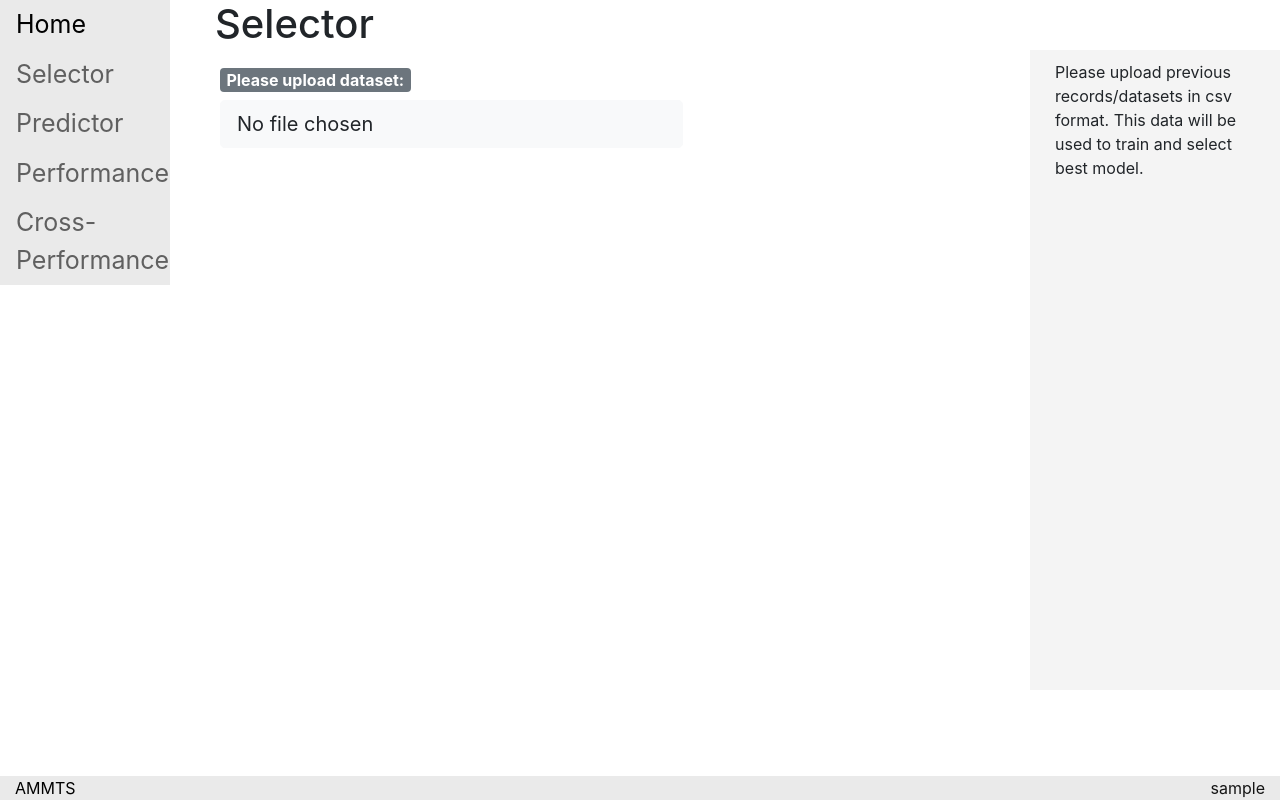
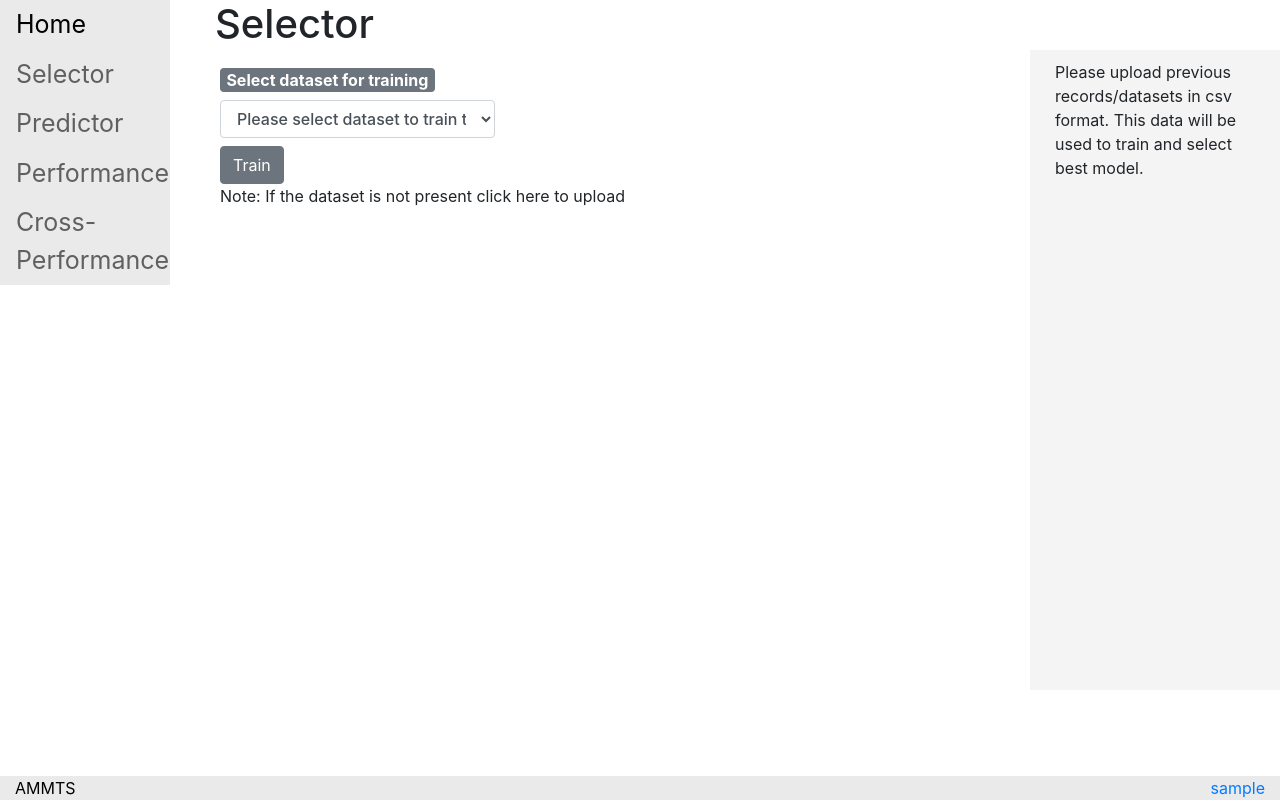
Before and after one commit to yashodhanketkar/mpr, a Flask app: page /selector/ in a window 1280 px wide. Run offline with Flask 2, Linux system fonts and the light colour scheme; the visitor is signed in with stand-in values (Sample User, id 1); parts of the project's set-up code (start-up, migrations or seed data) failed here and were passed over; some libraries are stand-ins or nearby versions.

Commit message:
v1.5.1 -- Updated for local network deployability.

```diff
--- a/app/blueprints/predictor.py
+++ b/app/blueprints/predictor.py
@@ -44,7 +44,7 @@ def upload_test_file():
     uploaded_file = request.files["file"]
     destination = os.path.join(current_app.config["TEST_FOLDER"], secure_filename(uploaded_file.filename))
     uploaded_file.save(destination)
-    return redirect(url_for("predictor"))
+    return redirect(url_for("predictor.predictor"))
 
 
 @bp.route("/display", methods=("GET", "POST"))
@@ -53,10 +53,11 @@ def predictor_display():
     """This page displays the results of the preedictions
 
     Returns:
+        predictor.html (html template): If incorrect data is provided
         prediction.html (html template): Displays predictions results
     """
     if request.form["data"] == "empty" or request.form["model"] == "empty":
-        return redirect(url_for("predictor"))
+        return redirect(url_for("predictor.predictor"))
     data = request.form["data"]
     model = request.form["model"]
     data_url = os.path.join(current_app.config["TEST_FOLDER"], data)
--- a/app/blueprints/selector.py
+++ b/app/blueprints/selector.py
@@ -4,8 +4,10 @@ Provies the selector menu and resutls to the web application.
 """
 import os
 
-from flask import Blueprint, current_app, render_template, request
+from flask import Blueprint, current_app, redirect, render_template, request, url_for
 from werkzeug.utils import secure_filename
+
+from ..helper import get_stored_data
 
 from .. import api
 from .auth import login_required
@@ -22,10 +24,27 @@ def selector():
         selector.html (html_template): Provides selection page with
                                        file_input field
     """
-    return render_template("selector/selector.html")
+    data_list = get_stored_data("data")
+    return render_template("selector/selector.html", data_list=data_list)
 
 
-@bp.route("/display")
+@bp.route("/upload", methods=("GET", "POST"))
+@login_required
+def upload():
+    """This function provides the user ability to upload dataset for
+    training.
+
+    Returns:
+        selector.html (html template): Redirects to the selector
+                                        page.
+    """
+    uploaded_file = request.files["file"]
+    destination = os.path.join(current_app.config["UPLOAD_FOLDER"], secure_filename(uploaded_file.filename))
+    uploaded_file.save(destination)
+    return redirect(url_for("selector.selector"))
+
+
+@bp.route("/display", methods=("GET", "POST"))
 @login_required
 def selector_display():
     """Displays the selected model to user in label field.
@@ -33,8 +52,10 @@ def selector_display():
     Returns:
         selector_selected (html_template): Provides label field.
     """
-    uploaded_file = request.files["file"]
-    destination = os.path.join(current_app.config["UPLOAD_FOLDER"], secure_filename(uploaded_file.filename))
-    uploaded_file.save(destination)
-    selected_model = api.train_model(destination)
-    return render_template("selector_selected.html", message=selected_model)
+    if request.form["data"] == "empty":
+        return redirect(url_for("selector.selector"))
+    data = request.form["data"]
+    data_url = os.path.join(current_app.config["UPLOAD_FOLDER"], data)
+    selected_model = api.train_model(data_url)
+    message = f"{selected_model[0]} is most suited model for {selected_model[1]} dataset."
+    return render_template("selector/selector_selected.html", message=message)
--- a/app/lib/selection.py
+++ b/app/lib/selection.py
@@ -76,7 +76,7 @@ def get_model(data_path=None, weights=None):
         weights (dict): Weights provided by user
 
     Returns:
-        return_string (str): Returns name of model with format for ui
+        selected_model_name, file_name (str)
     """
     if data_path is None:
         raise ValueError
@@ -86,8 +86,7 @@ def get_model(data_path=None, weights=None):
     prediction_list, y_test = run_model(data_path, model_path, file_name)
     selected_model_name = get_selected_model(file_name, prediction_list, y_test, weights)
     save_model(selected_model_name, model_path, file_name)
-    return_string = f"{selected_model_name} model is selected for {file_name}" "database and stored for predictions"
-    return return_string
+    return selected_model_name, file_name
 
 
 if __name__ == "__main__":
--- a/app/static/css/selector.css
+++ b/app/static/css/selector.css
@@ -1,17 +1,26 @@
+.form-control {
+  font-size: medium;
+  font-weight: 500;
+}
+
+#dataset-label, #train-button {
+  margin-top: 8px;
+  font-size: medium;
+}
+
+#upload {
+  display: none;
+}
+
 #file-input {
   padding: 0px;
 }
 
-#file-input input::file-selector-button {
-  display: none;
+#training-dataset-selector {
+  width: 50%;
 }
 
 #selected-model {
-  margin: 5px 0px 5px 5px;
-  font-size: medium;
+  margin-top: 8px;
+  font-size: x-large;
 }
-
-#dataset-label {
-  margin-top: 8px;
-  font-size: medium;
-}
--- a/app/templates/auth/login.html
+++ b/app/templates/auth/login.html
@@ -6,7 +6,7 @@
 {% endblock %}
 {% block content %}
   <div class="container-fluid" id="form-login">
-    <form class="container" id="login-form" action="http://localhost:5000/auth/login" method="post">
+    <form class="container" id="login-form" action="login" method="post">
       <div class="row" id="name-box">
         <label>ATTPS</label>
       </div>
--- a/app/templates/auth/unauth.html
+++ b/app/templates/auth/unauth.html
@@ -6,9 +6,9 @@
 {% endblock %}
 {% block content %}
   <div class="container-fluid" id="form-login">
-    <form class="container" id="login-form" action="http://localhost:5000/unauth/login" method="post">
+    <form class="container" id="login-form" action="unauth/login" method="post">
       <div class="row" id="name-box">
-        <label>Please <a href="http://localhost:5000/auth/login">login</a> to continue</label>
+        <label>Please <a href="login">login</a> to continue</label>
       </div>
     </form>
   </div>
--- a/app/templates/layout.html
+++ b/app/templates/layout.html
@@ -29,11 +29,11 @@
   </head>
   <body>
   <div class="sidenav">
-    <a href="http://localhost:5000/">Home</a>
-    <a href="http://localhost:5000/selector">Selector</a>
-    <a href="http://localhost:5000/predictor">Predictor</a>
-    <a href="http://localhost:5000/performance">Performance</a>
-    <a href="http://localhost:5000/cross_performance">Cross-Performance</a>
+    <a href="/">Home</a>
+    <a href="/selector/">Selector</a>
+    <a href="/predictor/">Predictor</a>
+    <a href="/performance/">Performance</a>
+    <a href="/cross_performance/">Cross-Performance</a>
   </div>
   <div class="container-xl" id="content">
     {% block content %}
@@ -48,12 +48,13 @@
   <div class="container-fluid" id="footer">
     {% block footer %}
     <div class="container-fluid" id="right">
-      <div class="container" id="username-display">{{ session.username if session.username else "Guest" }}</div>
+      <!-- <div class="container" id="username-display">{{ session.username if session.username else "Guest" }}</div> -->
+      <a href="auth/logout">{{ session.username if session.username else "Guest" }}</a>
       <div class="container" id="username-logout">
         {% if session.username %}
-          <a href="http://localhost:5000/auth/logout">(Logout)</a>
+          <a href="auth/logout">(Logout)</a>
         {% else %}
-          <a href="http://localhost:5000/auth/login">(Login)</a>
+          <a href="auth/login">(Login)</a>
         {% endif %}
       </div>
     </div>
--- a/app/templates/performance/cross_performance.html
+++ b/app/templates/performance/cross_performance.html
@@ -10,7 +10,7 @@
     <h1>Cross Performance</h1>
   </div>
   <div class="container-fluid" id="main-content">
-    <form action="http://localhost:5000/cross_performance/display" method="post">
+    <form action="display" method="post">
       <label class="badge badge-secondary" id="model-label">Please select model: </label> <br>
       <select name="model" class="form-control" id="cross-performance-select-model">
         <option value="empty" selected hidden>Choose here</option>
--- a/app/templates/performance/performance.html
+++ b/app/templates/performance/performance.html
@@ -9,7 +9,7 @@
     <h1>Performance</h1>
   </div>
   <div class="container-fluid" id="main-content">
-    <form action="http://localhost:5000/performance/display" method="post">
+    <form action="display" method="post">
       <label class="badge badge-secondary" id="model-label">Please select model: </label><br>
       <select name="name" class="form-control" id="performance-select" onchange="this.form.submit()">
         <option value="empty" selected hidden>Choose here</option>
--- a/app/templates/performance/performance_display.html
+++ b/app/templates/performance/performance_display.html
@@ -9,7 +9,7 @@
     <h1>Performance Display</h1>
   </div>
   <div class="container-fluid" id="main-content">
-    <form action="http://localhost:5000/performance/display" method="post">
+    <form action="display" method="post">
       <label class="badge badge-secondary" id="model-label">Please select model: </label><br>
       <select name="name" class="form-control" id="performance-select" onchange="this.form.submit()">
         <option value="empty" selected hidden>Choose here</option>
--- a/app/templates/predictor/predictor.html
+++ b/app/templates/predictor/predictor.html
@@ -9,7 +9,7 @@
     <h1>Predictor</h1>
   </div>
   <div class="container-fluid" id="main-content">
-    <form action="http://localhost:5000/predictor/display" enctype="multipart/form-data" method="post" id="testform">
+    <form action="display" enctype="multipart/form-data" method="post" id="testform">
       <label class="badge badge-secondary" id="dataset-label">
         Select dataset for prediction
       </label>
@@ -30,7 +30,7 @@
       </select>
       <input type="submit" value="Submit" class="btn btn-secondary" id="predict-button">
     </form>
-    <form action="http://localhost:5000/predictor/upload" enctype="multipart/form-data" method="post" id="upload-test">
+    <form action="upload" enctype="multipart/form-data" method="post" id="upload-test">
       <div class="container-fluid" id="file-input">
         <input name="file" type="file" class="btn btn-light btn-lg" id="upload" onchange="this.form.submit()">
         <label for="upload">Note: If the dataset is not present click here to upload</label>
--- a/app/templates/selector/selector.html
+++ b/app/templates/selector/selector.html
@@ -9,11 +9,24 @@
   <h1>Selector</h1>
 </div>
 <div class="container-fluid" id="main-content">
-    <!-- (Models used DT, KNN , RF, MLP, SVM) -->
-    <form action="http://localhost:5000/selector/upload" method="POST" enctype="multipart/form-data" id="selector-form">
+  <form action="display" enctype="multipart/form-data" method="post" id="testform">
+    <label class="badge badge-secondary" id="dataset-label">
+      Select dataset for training
+    </label>
+    <select name="data" class="form-control" id="training-dataset-selector">
+      <option value="empty" selected hidden>Please select dataset to train the models</option>
+      {% for data in data_list %}
+      <option value="{{ data }}">{{ data.split('.')[0] }}</option>
+      {% endfor %}
+    </select>
+
+    <input type="submit" value="Train" class="btn btn-secondary" id="train-button">
+  </form>
+
+  <form action="upload" enctype="multipart/form-data" method="post" id="upload-test">
     <div class="container-fluid" id="file-input">
-        <label class="badge badge-secondary" id="dataset-label">Please upload dataset: </label><br>
-        <input name="file" class="btn btn-light btn-lg" type="file" onchange="this.form.submit()">
+      <input name="file" type="file" class="btn btn-light btn-lg" id="upload" onchange="this.form.submit()">
+      <label for="upload">Note: If the dataset is not present click here to upload</label>
     </div>
   </form>
 </div>
--- a/app/templates/selector/selector_selected.html
+++ b/app/templates/selector/selector_selected.html
@@ -9,10 +9,6 @@
     <h1>Selector</h1>
   </div>
   <div class="container-fluid" id="main-content">
-    <form action="http://localhost:5000/selector/upload" method="POST" enctype="multipart/form-data" id="selector-form">
-      <div class="container-fluid" id="file-input">
-        <label class="badge badge-secondary" id="dataset-label">Upload another dataset: </label><br>
-        <input name="file" class="btn btn-light btn-lg" type="file" onchange="this.form.submit()"><br>
         <label class="badge badge-light" id="selected-model">{{ message }}</label>
       </div>
     </form>
--- a/setup.cfg
+++ b/setup.cfg
@@ -1,6 +1,6 @@
 [metadata]
 name = mpr
-version = 1.3.1
+version = 1.5.1
 description = Automated model training and selection system powered by flask.
 author = Yashodhan Ketkar
 author_email = kykyashodhan@gmail.com
```
Lines whose indentation alone changed are shown as unchanged.
